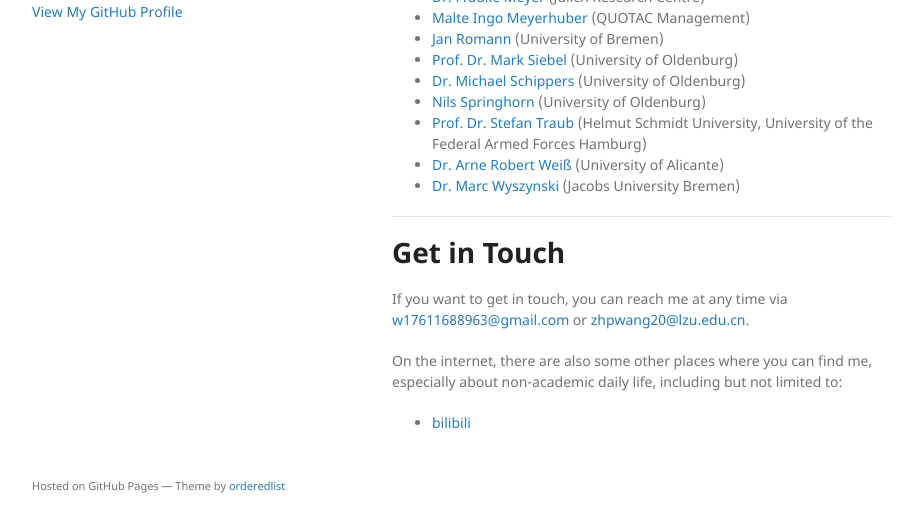
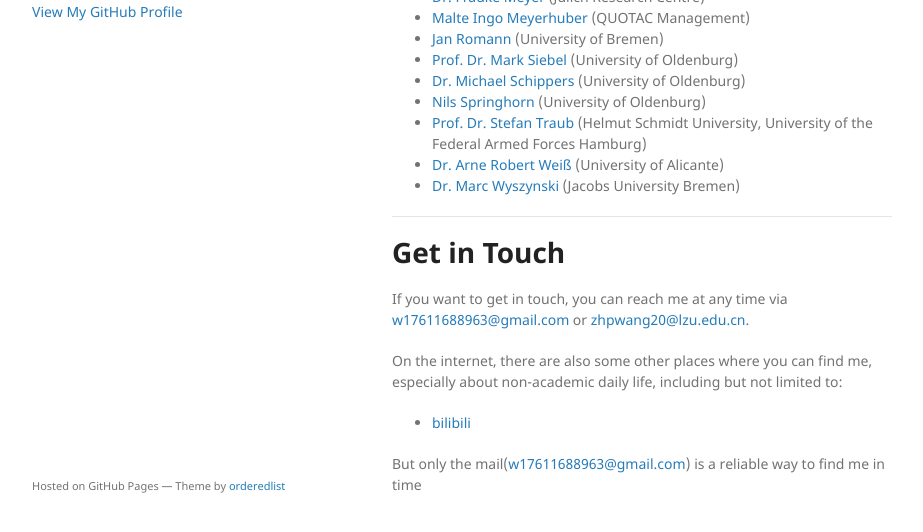
Before and after one commit to alephmembeth/alephmembeth.github.io, a Jekyll site: the page built from index.md, in a window 1280 px wide and 900 px high, scrolled down 1421 px, cut to the strip 335-867 px from the top of the window. Shown: the whole strip, without its empty margins (178-1101 px from the left). Built offline with Jekyll 4.4.1, drawn with Linux system fonts in a browser that asks for light colours; the repository's description, which GitHub fills in, is left out; our own code applies the rules of GitHub Pages for plain Markdown files; before the commit the page ends 2259 px from its top, so only the background shows below that.

Commit message:
Update index.md

```diff
--- a/index.md
+++ b/index.md
@@ -113,3 +113,5 @@ If you want to get in touch, you can reach me at any time via <w17611688963@gmai
 
 On the internet, there are also some other places where you can find me, especially about non-academic daily life, including but not limited to:
 + [bilibili]([https://uni-oldenburg.academia.edu/alexandermaxbauer](https://space.bilibili.com/15823831?spm_id_from=333.1007.0.0))
+
+But only the mail(<w17611688963@gmail.com>) is a reliable way to find me in time
```
